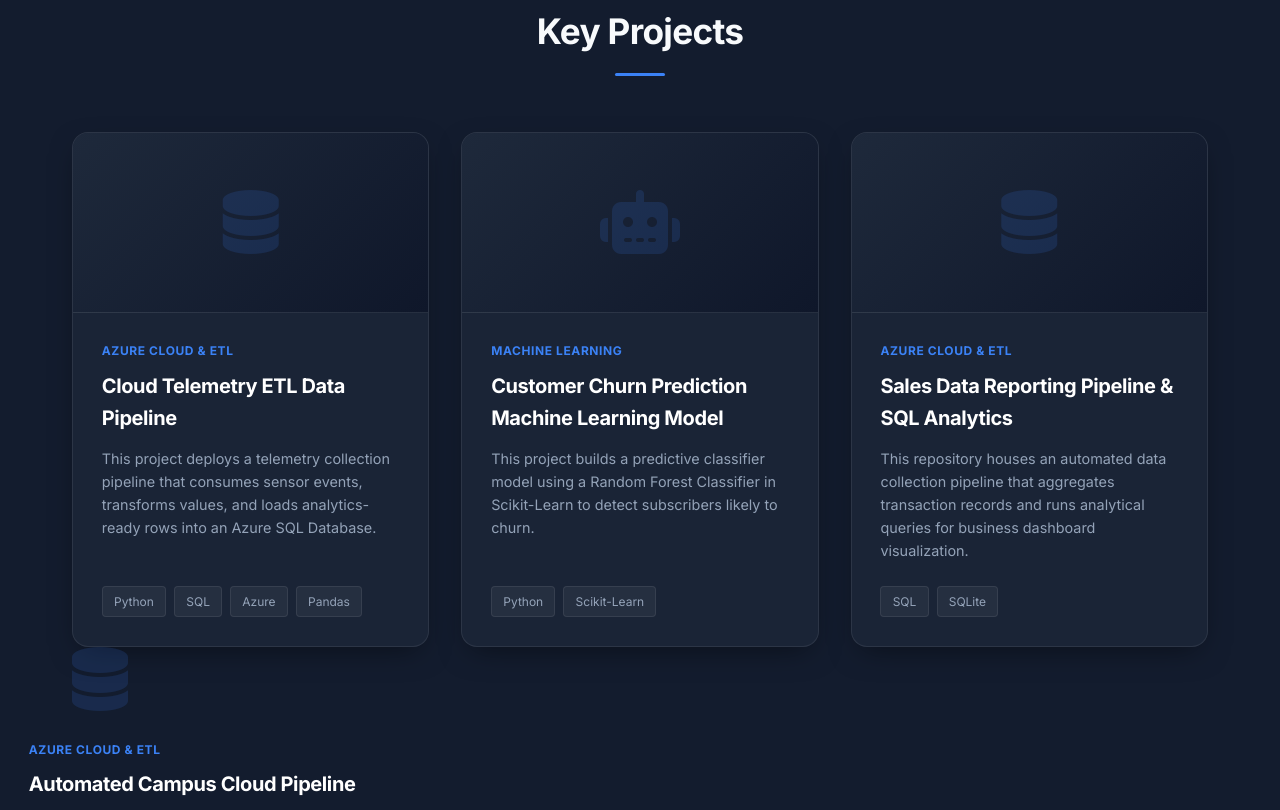
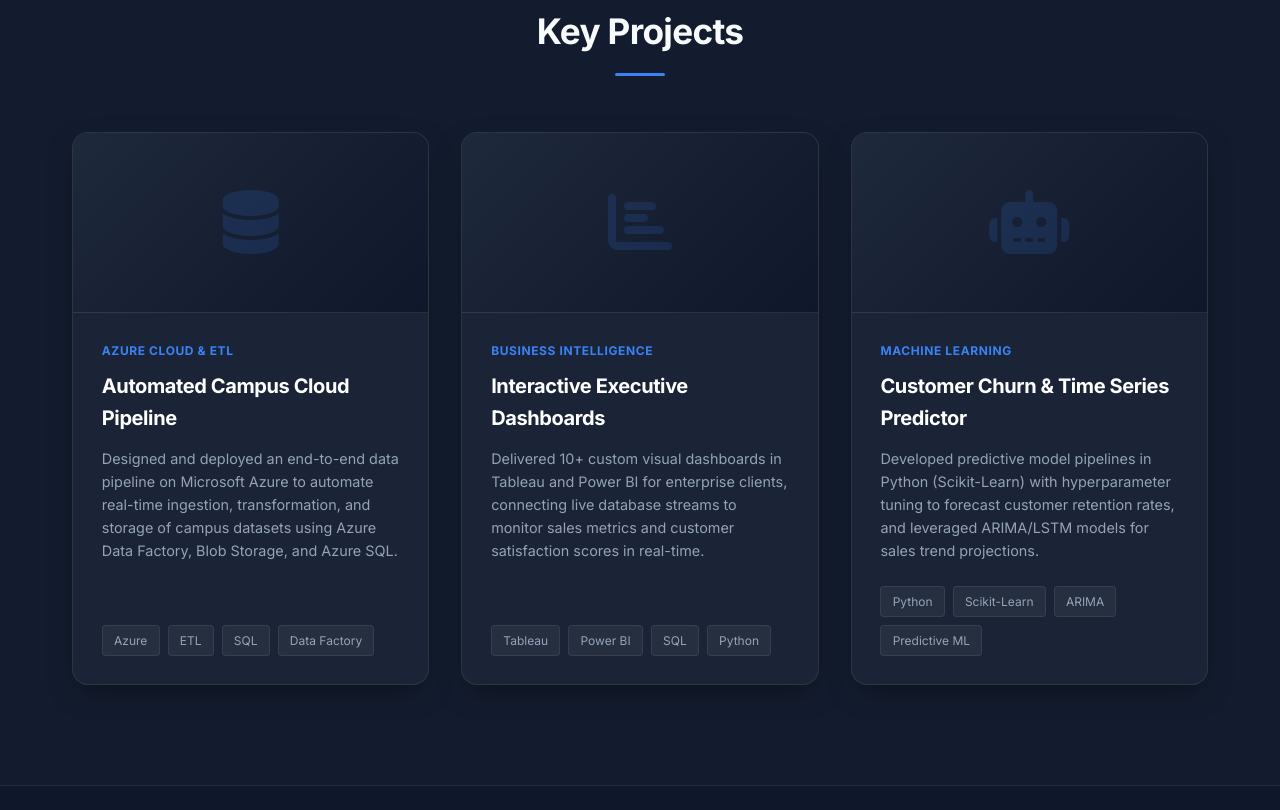
Before and after one commit to preethi-somaraju/preethi-somaraju.github.io, a plain HTML site: page index.html in a window 1280 px wide. Shown: the part 2448-3258 px from the top of the page. Drawn offline with Linux system fonts and the light colour scheme.

Commit message:
update: Sync local changes for index.html

```diff
--- a/index.html
+++ b/index.html
@@ -125,61 +125,11 @@
             <h2 class="section-title">Key Projects</h2>
             <div class="projects-grid">
                 <!-- PROJECTS_START -->
-                <!-- Project: Cloud Telemetry ETL Data Pipeline -->
+                <!-- Project: Automated Campus Cloud Pipeline -->
                 <a href="https://github.com/preethi-somaraju/preethi-somaraju.github.io/tree/main/azure-etl-pipeline" target="_blank" class="project-card-link">
                 <div class="project-card" style="width: 100%;">
                     <div class="project-img">
                         <div class="project-overlay"><i class="fas fa-link"></i></div>
-                        <i class="fas fa-database project-icon-bg"></i>
-                    </div>
-                    <div class="project-info">
-                        <span class="project-tag">Azure Cloud & ETL</span>
-                        <h3>Cloud Telemetry ETL Data Pipeline</h3>
-                        <p>This project deploys a telemetry collection pipeline that consumes sensor events, transforms values, and loads analytics-ready rows into an Azure SQL Database.</p>
-                        <div class="project-tech">
-                            <span>Python</span><span>SQL</span><span>Azure</span><span>Pandas</span>
-                        </div>
-                    </div>
-                </div>
-                </a>
-
-                <!-- Project: Customer Churn Prediction Machine Learning Model -->
-                <a href="https://github.com/preethi-somaraju/preethi-somaraju.github.io/tree/main/customer-churn-ml" target="_blank" class="project-card-link">
-                <div class="project-card" style="width: 100%;">
-                    <div class="project-img">
-                        <div class="project-overlay"><i class="fas fa-link"></i></div>
-                        <i class="fas fa-robot project-icon-bg"></i>
-                    </div>
-                    <div class="project-info">
-                        <span class="project-tag">Machine Learning</span>
-                        <h3>Customer Churn Prediction Machine Learning Model</h3>
-                        <p>This project builds a predictive classifier model using a Random Forest Classifier in Scikit-Learn to detect subscribers likely to churn.</p>
-                        <div class="project-tech">
-                            <span>Python</span><span>Scikit-Learn</span>
-                        </div>
-                    </div>
-                </div>
-                </a>
-
-                <!-- Project: Sales Data Reporting Pipeline & SQL Analytics -->
-                <a href="https://github.com/preethi-somaraju/preethi-somaraju.github.io/tree/main/sales-dashboard-sql" target="_blank" class="project-card-link">
-                <div class="project-card" style="width: 100%;">
-                    <div class="project-img">
-                        <div class="project-overlay"><i class="fas fa-link"></i></div>
-                        <i class="fas fa-database project-icon-bg"></i>
-                    </div>
-                    <div class="project-info">
-                        <span class="project-tag">Azure Cloud & ETL</span>
-                        <h3>Sales Data Reporting Pipeline & SQL Analytics</h3>
-                        <p>This repository houses an automated data collection pipeline that aggregates transaction records and runs analytical queries for business dashboard visualization.</p>
-                        <div class="project-tech">
-                            <span>SQL</span><span>SQLite</span>
-                        </div>
-                    </div>
-                </div>
-                </a>
-                <!-- PROJECTS_END -->
-            </div>
                         <i class="fas fa-database project-icon-bg"></i>
                     </div>
                     <div class="project-info">
@@ -195,7 +145,8 @@
                     </div>
                 </div>
                 </a>
-                <!-- Project 2 -->
+
+                <!-- Project: Interactive Executive Dashboards -->
                 <a href="https://github.com/preethi-somaraju/preethi-somaraju.github.io/tree/main/sales-dashboard-sql" target="_blank" class="project-card-link">
                 <div class="project-card" style="width: 100%;">
                     <div class="project-img">
@@ -215,7 +166,8 @@
                     </div>
                 </div>
                 </a>
-                <!-- Project 3 -->
+
+                <!-- Project: Customer Churn & Time Series Predictor -->
                 <a href="https://github.com/preethi-somaraju/preethi-somaraju.github.io/tree/main/customer-churn-ml" target="_blank" class="project-card-link">
                 <div class="project-card" style="width: 100%;">
                     <div class="project-img">
@@ -235,6 +187,7 @@
                     </div>
                 </div>
                 </a>
+                <!-- PROJECTS_END -->
             </div>
         </div>
     </section>
@@ -252,7 +205,7 @@
                     </div>
                     <div class="contact-item">
                         <i class="fas fa-phone"></i>
-                        <span></span>
+                        <span>+1-469-618-9055</span>
                     </div>
                     <div class="contact-item">
                         <i class="fas fa-map-marker-alt"></i>
```
